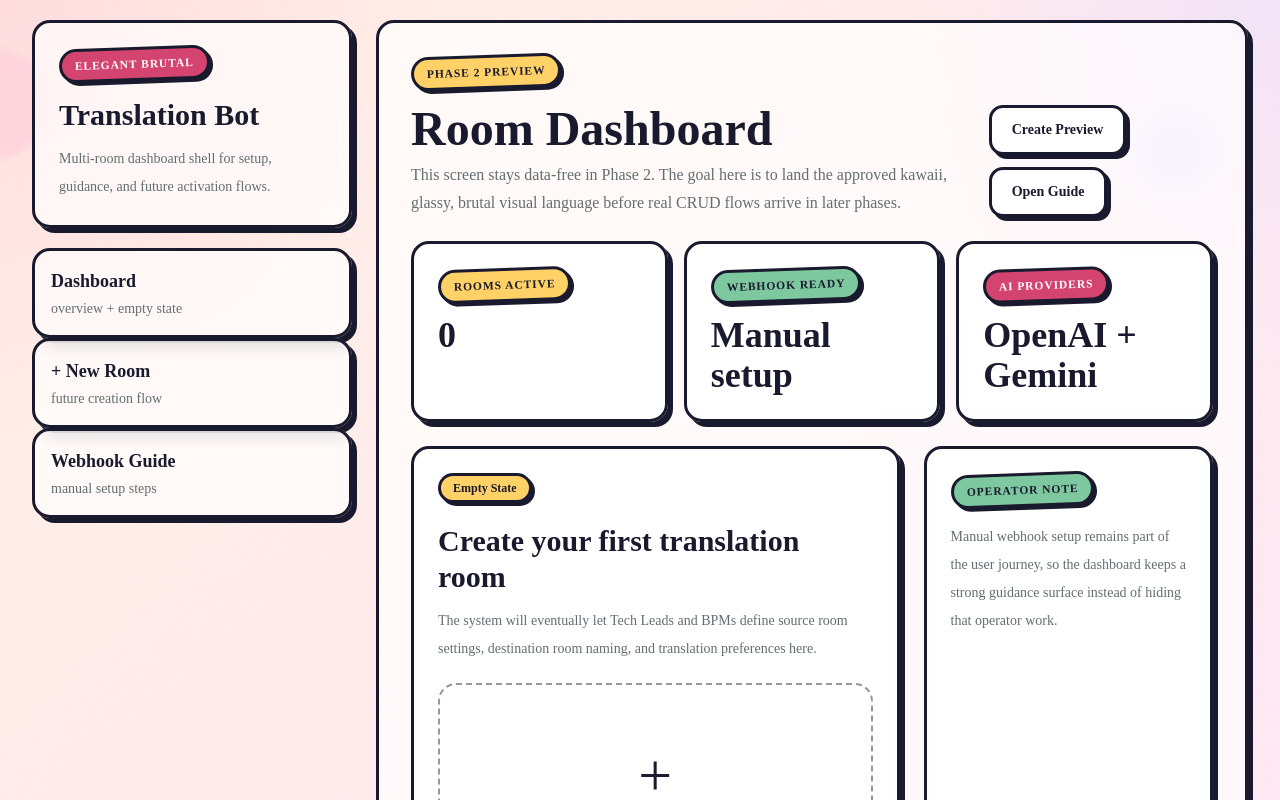
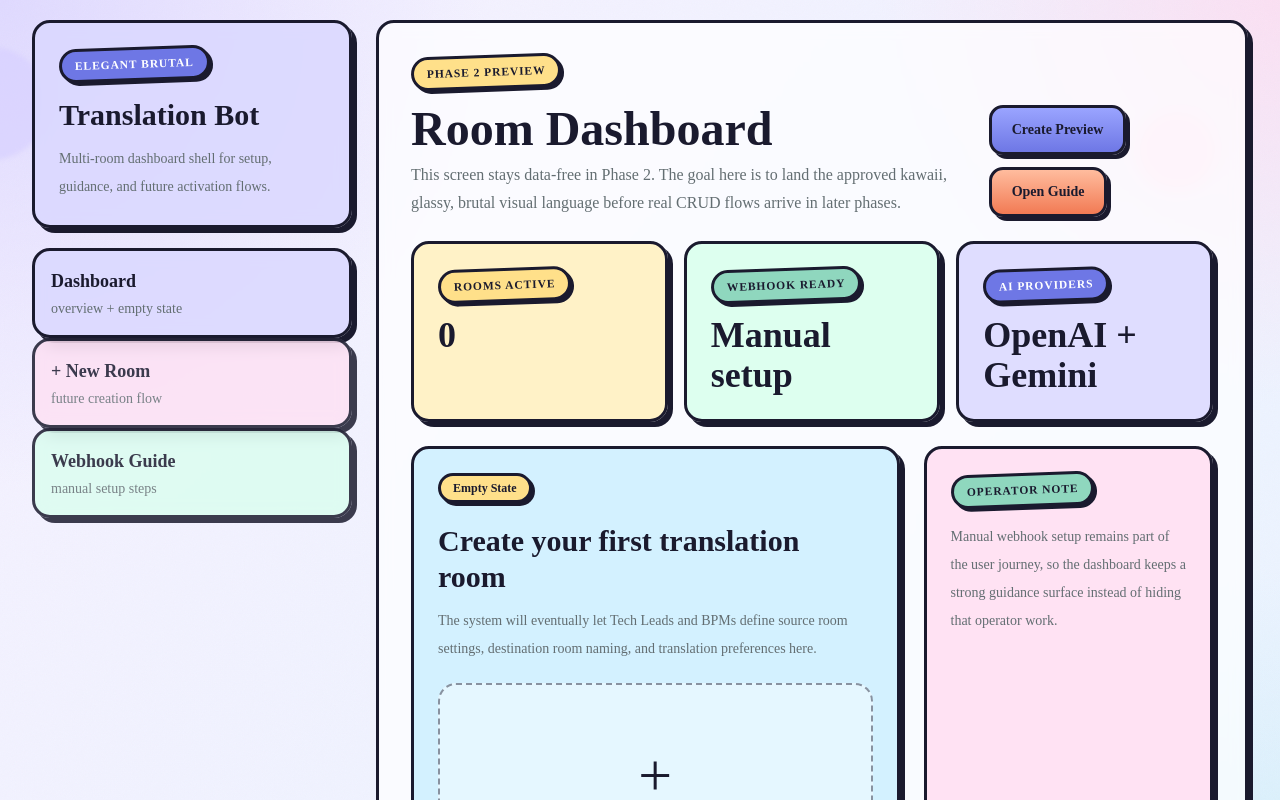
Before and after one commit to PhamMinhHaiAu-12035071/chatwork-translation-bot, a React (Vite) app in the folder packages/dashboard/: page / in a window 1280 px wide. Shown: the top 800 px of the page. Built offline with nearby package versions, Linux system fonts and the light colour scheme; a web font is replaced by a local one.

Commit message:
feat(dashboard): refine phase 2 palette system

```diff
--- a/packages/dashboard/src/layouts/app-layout.tsx
+++ b/packages/dashboard/src/layouts/app-layout.tsx
@@ -5,9 +5,24 @@ import { BrutalCard } from '~/components/ui/brutal-card'
 import { StickerLabel } from '~/components/ui/sticker-label'
 
 const navItems = [
-  { to: '/', label: 'Dashboard', blurb: 'overview + empty state' },
-  { to: '/rooms/new', label: '+ New Room', blurb: 'future creation flow' },
-  { to: '/guide', label: 'Webhook Guide', blurb: 'manual setup steps' },
+  {
+    to: '/',
+    label: 'Dashboard',
+    blurb: 'overview + empty state',
+    surfaceClassName: 'theme-card-lilac',
+  },
+  {
+    to: '/rooms/new',
+    label: '+ New Room',
+    blurb: 'future creation flow',
+    surfaceClassName: 'theme-card-blush',
+  },
+  {
+    to: '/guide',
+    label: 'Webhook Guide',
+    blurb: 'manual setup steps',
+    surfaceClassName: 'theme-card-mint',
+  },
 ] as const
 
 export function AppLayout() {
@@ -19,7 +34,7 @@ export function AppLayout() {
 
       <div className="relative mx-auto grid min-h-[calc(100vh-2rem)] max-w-7xl gap-6 lg:grid-cols-[320px_minmax(0,1fr)]">
         <aside className="space-y-5">
-          <BrutalCard className="space-y-4">
+          <BrutalCard className="theme-card-lilac space-y-4">
             <StickerLabel tone="accent">Elegant Brutal</StickerLabel>
             <div className="space-y-3">
               <h1 className="font-heading text-3xl font-extrabold">Translation Bot</h1>
@@ -38,7 +53,8 @@ export function AppLayout() {
                     whileTap={{ x: 2, y: 2 }}
                     className={[
                       'brutal-surface p-4 transition-colors',
-                      isActive ? 'bg-white' : 'bg-white/65',
+                      item.surfaceClassName,
+                      isActive ? 'ring-4 ring-white/70' : 'opacity-85',
                     ].join(' ')}
                   >
                     <div className="font-heading text-lg font-bold">{item.label}</div>
--- a/packages/dashboard/src/pages/room-create.tsx
+++ b/packages/dashboard/src/pages/room-create.tsx
@@ -11,7 +11,7 @@ export function RoomCreatePage() {
       description="Phase 2 locks the visual rhythm for cards, fields, labels, spacing, and helper callouts. Functional form controls arrive in the next phase."
     >
       <div className="grid gap-6 xl:grid-cols-[minmax(0,1.25fr)_minmax(0,0.8fr)]">
-        <BrutalCard className="space-y-5">
+        <BrutalCard className="theme-card-lilac space-y-5">
           <StickerLabel tone="accent">Phase 3 Enables Real Inputs</StickerLabel>
           <div className="grid gap-4 md:grid-cols-2">
             <MockField
@@ -40,14 +40,14 @@ export function RoomCreatePage() {
         </BrutalCard>
 
         <div className="space-y-6">
-          <BrutalCard className="space-y-3">
+          <BrutalCard className="theme-card-peach space-y-3">
             <StickerLabel tone="warning">Manual Work</StickerLabel>
             <p className="text-sm leading-7 text-[var(--text-secondary)]">
               Users still need Chatwork room access and webhook setup outside the dashboard.
             </p>
           </BrutalCard>
 
-          <BrutalCard className="space-y-3">
+          <BrutalCard className="theme-card-mint space-y-3">
             <StickerLabel tone="success">Design Goal</StickerLabel>
             <p className="text-sm leading-7 text-[var(--text-secondary)]">
               This page should already feel trustworthy, feminine, and operational even before the
--- a/packages/dashboard/src/pages/room-detail.tsx
+++ b/packages/dashboard/src/pages/room-detail.tsx
@@ -16,7 +16,7 @@ export function RoomDetailPage() {
       actions={<StatusPill tone="warning">Draft Only</StatusPill>}
     >
       <div className="grid gap-6 xl:grid-cols-[minmax(0,1.1fr)_minmax(0,0.9fr)]">
-        <BrutalCard className="space-y-4">
+        <BrutalCard className="theme-card-sky space-y-4">
           <div className="flex flex-wrap items-center gap-3">
             <StickerLabel tone="accent">Room ID</StickerLabel>
             <code className="rounded-full border-[3px] border-[var(--border)] bg-white px-4 py-2 text-sm shadow-[3px_3px_0_var(--border)]">
@@ -35,7 +35,7 @@ export function RoomDetailPage() {
           />
         </BrutalCard>
 
-        <BrutalCard className="space-y-4">
+        <BrutalCard className="theme-card-blush space-y-4">
           <StickerLabel tone="warning">Create - Activate</StickerLabel>
           <p className="text-sm leading-7 text-[var(--text-secondary)]">
             The room stays disabled until the operator pastes the Chatwork webhook token back into
--- a/packages/dashboard/src/pages/room-list.tsx
+++ b/packages/dashboard/src/pages/room-list.tsx
@@ -17,12 +17,15 @@ export function RoomListPage() {
       description="This screen stays data-free in Phase 2. The goal here is to land the approved kawaii, glassy, brutal visual language before real CRUD flows arrive in later phases."
       actions={
         <>
-          <button type="button" className="brutal-button px-5 py-3 font-heading text-sm font-bold">
+          <button
+            type="button"
+            className="brutal-button theme-button-accent px-5 py-3 font-heading text-sm font-bold"
+          >
             Create Preview
           </button>
           <button
             type="button"
-            className="brutal-button bg-[var(--warning)] px-5 py-3 font-heading text-sm font-bold"
+            className="brutal-button theme-button-warm px-5 py-3 font-heading text-sm font-bold"
           >
             Open Guide
           </button>
@@ -30,8 +33,18 @@ export function RoomListPage() {
       }
     >
       <div className="grid gap-4 xl:grid-cols-3">
-        {previewStats.map((item) => (
-          <BrutalCard key={item.label} className="space-y-3">
+        {previewStats.map((item, index) => (
+          <BrutalCard
+            key={item.label}
+            className={[
+              'space-y-3',
+              index === 0
+                ? 'theme-card-butter'
+                : index === 1
+                  ? 'theme-card-mint'
+                  : 'theme-card-lilac',
+            ].join(' ')}
+          >
             <StickerLabel tone={item.tone}>{item.label}</StickerLabel>
             <div className="font-heading text-4xl font-extrabold">{item.value}</div>
           </BrutalCard>
@@ -39,7 +52,7 @@ export function RoomListPage() {
       </div>
 
       <div className="grid gap-6 xl:grid-cols-[minmax(0,1.35fr)_minmax(0,0.8fr)]">
-        <BrutalCard className="space-y-5">
+        <BrutalCard className="theme-card-sky space-y-5">
           <StatusPill tone="warning">Empty State</StatusPill>
           <div className="space-y-3">
             <h2 className="font-heading text-3xl font-bold">Create your first translation room</h2>
@@ -58,7 +71,7 @@ export function RoomListPage() {
           </div>
         </BrutalCard>
 
-        <BrutalCard className="space-y-4">
+        <BrutalCard className="theme-card-blush space-y-4">
           <StickerLabel tone="success">Operator Note</StickerLabel>
           <p className="text-sm leading-7 text-[var(--text-secondary)]">
             Manual webhook setup remains part of the user journey, so the dashboard keeps a strong
--- a/packages/dashboard/src/pages/webhook-guide.tsx
+++ b/packages/dashboard/src/pages/webhook-guide.tsx
@@ -32,7 +32,17 @@ export function WebhookGuidePage() {
     >
       <div className="grid gap-4 xl:grid-cols-2">
         {steps.map(([index, title, body]) => (
-          <BrutalCard key={index} className="space-y-4">
+          <BrutalCard
+            key={index}
+            className={[
+              'space-y-4',
+              index === '01' || index === '04'
+                ? 'theme-card-lilac'
+                : index === '02' || index === '05'
+                  ? 'theme-card-blush'
+                  : 'theme-card-sky',
+            ].join(' ')}
+          >
             <StickerLabel
               tone={index === '06' ? 'accent' : 'warning'}
             >{`Step ${index}`}</StickerLabel>
--- a/packages/dashboard/src/styles/global.css
+++ b/packages/dashboard/src/styles/global.css
@@ -1,19 +1,26 @@
 @import 'tailwindcss';
 
 :root {
-  --bg-gradient-start: #fff0e5;
-  --bg-gradient-end: #ffe8f5;
+  --bg-gradient-start: #f6f1ff;
+  --bg-gradient-end: #eaf4ff;
   --border: #1a1a2e;
-  --accent: #d44470;
-  --success: #7ec8a0;
-  --warning: #ffd166;
-  --error: #ff6b8a;
+  --accent: #6e77e5;
+  --success: #8fd7be;
+  --warning: #ffe08a;
+  --error: #ff8fb1;
+  --warm-accent: #f27a54;
   --card-glass: rgba(255, 255, 255, 0.68);
+  --card-lilac: rgba(218, 216, 255, 0.86);
+  --card-blush: rgba(255, 222, 241, 0.86);
+  --card-sky: rgba(204, 239, 255, 0.86);
+  --card-mint: rgba(216, 255, 237, 0.86);
+  --card-butter: rgba(255, 240, 190, 0.86);
+  --card-peach: rgba(255, 226, 212, 0.86);
   --text-primary: #1a1a2e;
   --text-secondary: #636e72;
-  --organic-circle-1: #ffd1dc;
-  --organic-circle-2: #e8deff;
-  --organic-circle-3: #d4f5e9;
+  --organic-circle-1: #d7d1ff;
+  --organic-circle-2: #ffd9ee;
+  --organic-circle-3: #bfeaf6;
 }
 
 html {
@@ -27,8 +34,9 @@ body {
   color: var(--text-primary);
   font-family: 'Kiwi Maru', serif;
   background:
-    radial-gradient(circle at top left, rgba(255, 209, 220, 0.6), transparent 28%),
-    radial-gradient(circle at top right, rgba(232, 222, 255, 0.55), transparent 24%),
+    radial-gradient(circle at top left, rgba(215, 209, 255, 0.72), transparent 30%),
+    radial-gradient(circle at top right, rgba(255, 217, 238, 0.72), transparent 25%),
+    radial-gradient(circle at bottom right, rgba(191, 234, 246, 0.62), transparent 26%),
     linear-gradient(135deg, var(--bg-gradient-start), var(--bg-gradient-end));
 }
 
@@ -72,10 +80,10 @@ a {
   background:
     repeating-linear-gradient(
       -45deg,
-      rgba(255, 209, 220, 0.5),
-      rgba(255, 209, 220, 0.5) 10px,
-      rgba(232, 222, 255, 0.5) 10px,
-      rgba(232, 222, 255, 0.5) 20px
+      rgba(215, 209, 255, 0.5),
+      rgba(215, 209, 255, 0.5) 10px,
+      rgba(255, 217, 238, 0.5) 10px,
+      rgba(255, 217, 238, 0.5) 20px
     );
   border-left: 2px solid var(--border);
 }
@@ -83,12 +91,12 @@ a {
 *::-webkit-scrollbar-thumb {
   border: 2px solid var(--border);
   border-radius: 999px;
-  background: linear-gradient(180deg, #ff9fbc, #d44470);
+  background: linear-gradient(180deg, #94a0ff, #6e77e5);
   box-shadow: 3px 3px 0 var(--border);
 }
 
 *::-webkit-scrollbar-thumb:hover {
-  background: linear-gradient(180deg, #ff84aa, #c73b67);
+  background: linear-gradient(180deg, #7c88ff, #5d67dc);
 }
 
 .font-heading {
@@ -107,6 +115,7 @@ a {
   border: 3px solid var(--border);
   border-radius: 14px;
   background: #ffffff;
+  color: var(--text-primary);
   box-shadow: 4px 4px 0 var(--border);
   transition:
     transform 160ms ease,
@@ -146,6 +155,38 @@ a {
   background: rgba(255, 255, 255, 0.42);
 }
 
+.theme-card-lilac {
+  background: var(--card-lilac);
+}
+
+.theme-card-blush {
+  background: var(--card-blush);
+}
+
+.theme-card-sky {
+  background: var(--card-sky);
+}
+
+.theme-card-mint {
+  background: var(--card-mint);
+}
+
+.theme-card-butter {
+  background: var(--card-butter);
+}
+
+.theme-card-peach {
+  background: var(--card-peach);
+}
+
+.theme-button-accent {
+  background: linear-gradient(180deg, #9aa4ff, var(--accent));
+}
+
+.theme-button-warm {
+  background: linear-gradient(180deg, #ffbc9e, var(--warm-accent));
+}
+
 @keyframes float-orb {
   0%,
   100% {
```
Also changed, not shown: 1 other file (tests, documents, lock files or other folders).
